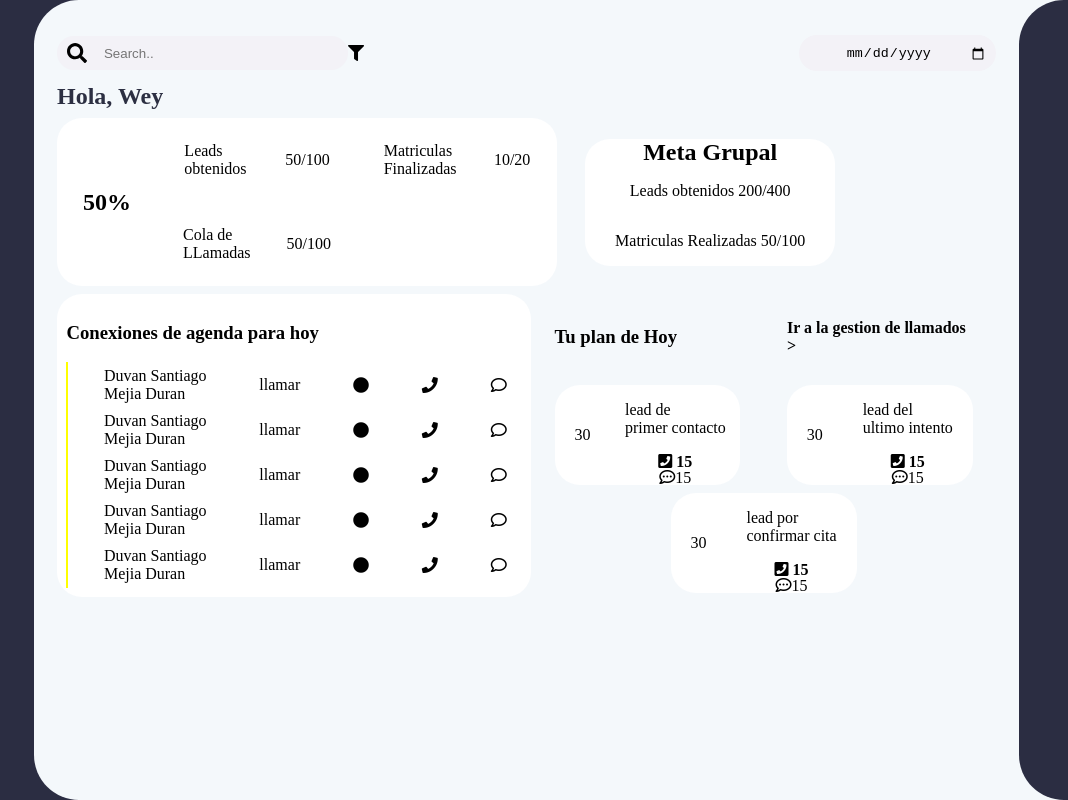
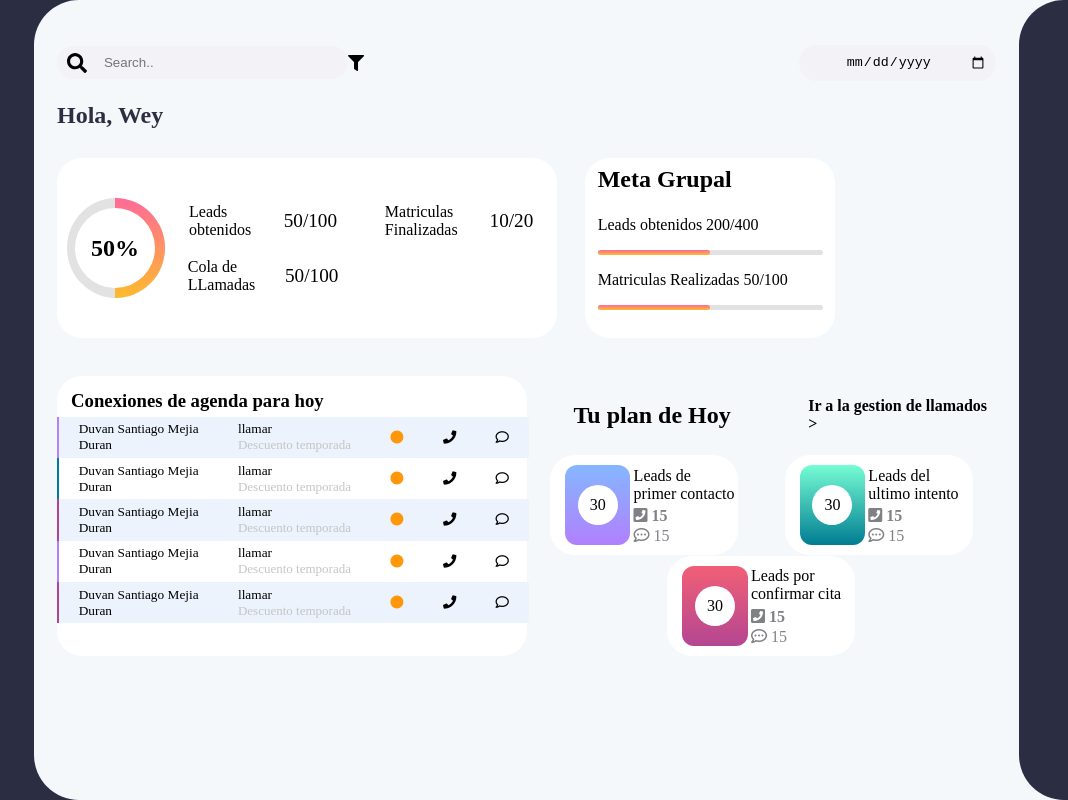
Before and after one commit to SantyM19/Ket-KuepaEduTech, a plain HTML site: page index.html in a window 1280 px wide. Shown: the full height of the page, 94-1162 px from the left. Drawn offline with Linux system fonts and the light colour scheme.

Commit message:
Add CSS Tasks Section

```diff
--- a/index.html
+++ b/index.html
@@ -50,102 +50,118 @@
             <div class="percentages">
                 <div class="percentage containerr">
                     <div class="percentNum">
-                        <h2>50%</h2>
+                        <div class="medium">
+                            <h2>50%</h2>
+                        </div>
                     </div>
                     <div class="inf">
                         <div class="card">
                             <p>Leads <br> obtenidos</p>
-                            <p>50/100</p>
+                            <span>50/100</span>
                         </div>
                         <div class="card">
                             <p>Matriculas <br> Finalizadas</p>
-                            <p>10/20</p>
+                            <span>10/20</span>
                         </div>
                         <div class="card">
                             <p>Cola de <br> LLamadas</p>
-                            <p>50/100</p>
+                            <span>50/100</span>
                         </div>
                     </div>
                 </div>
                 <div class="metaG containerr">
                     <h2>Meta Grupal</h2>
                     <p>Leads obtenidos 200/400</p>
-                    <div class="LeadObtenidos"></div>
+                    <div class="leadObtenidos">
+                        <div class="leadOb"></div>
+                    </div>
                     <p>Matriculas Realizadas 50/100
                     </p>
-                    <div class="LeadObtenidos"></div>
+                    <div class="leadObtenidos">
+                        <div class="leadOb"></div>
+                    </div>
                 </div>
             </div>
             <div class="other">
                 <div class="agend">
                     <h3>Conexiones de agenda para hoy</h3>
-                    <div class="userCall">
-                        <p class="name">Duvan Santiago <br> Mejia Duran</p>
-                        <p class="status">llamar</p>
+                    <div class="userCall one">
+                        <p class="name">Duvan Santiago Mejia <br> Duran</p>
+                        <p class="status">llamar <br> <span>
+                            Descuento temporada
+                        </span></p>
                         <i class="fas fa-circle"></i>
                         <i class="fas fa-phone"></i>
                         <i class="far fa-comment"></i>
                     </div>
-                    <div class="userCall">
-                        <p class="name">Duvan Santiago <br> Mejia Duran</p>
-                        <p class="status">llamar</p>
+                    <div class="userCall two">
+                        <p class="name">Duvan Santiago Mejia <br> Duran</p>
+                        <p class="status">llamar <br> <span>
+                            Descuento temporada
+                        </span></p>
                         <i class="fas fa-circle"></i>
                         <i class="fas fa-phone"></i>
                         <i class="far fa-comment"></i>
                     </div>
-                    <div class="userCall">
-                        <p class="name">Duvan Santiago <br> Mejia Duran</p>
-                        <p class="status">llamar</p>
+                    <div class="userCall three">
+                        <p class="name">Duvan Santiago Mejia <br> Duran</p>
+                        <p class="status">llamar <br> <span>
+                            Descuento temporada
+                        </span></p>
                         <i class="fas fa-circle"></i>
                         <i class="fas fa-phone"></i>
                         <i class="far fa-comment"></i>
                     </div>
-                    <div class="userCall">
-                        <p class="name">Duvan Santiago <br> Mejia Duran</p>
-                        <p class="status">llamar</p>
+                    <div class="userCall four" >
+                        <p class="name">Duvan Santiago Mejia <br> Duran</p>
+                        <p class="status">llamar <br> <span>
+                            Descuento temporada
+                        </span></p>
                         <i class="fas fa-circle"></i>
                         <i class="fas fa-phone"></i>
                         <i class="far fa-comment"></i>
                     </div>
-                    <div class="userCall">
-                        <p class="name">Duvan Santiago <br> Mejia Duran</p>
-                        <p class="status">llamar</p>
+                    <div class="userCall five">
+                        <p class="name">Duvan Santiago Mejia <br> Duran</p>
+                        <p class="status">llamar <br> <span>
+                            Descuento temporada
+                        </span></p>
                         <i class="fas fa-circle"></i>
                         <i class="fas fa-phone"></i>
                         <i class="far fa-comment"></i>
                     </div>
                 </div>
                 <div class="planToday">
-                    <h3>Tu plan de Hoy</h3>
+                    <h2>Tu plan de Hoy</h2>
                     <h4>Ir a la gestion de llamados <span>></span></h4>
                     <div class="leads">
                         <div class="leadO">
                             <p>30</p>
                         </div>
                         <div class="leadT">
-                            <p>lead de <br>primer contacto</p>
-                            <i class="fas fa-phone-square"> 15</i>
-                            <i class="far fa-comment-dots">15</i>
+                            <p>Leads de <br>primer contacto</p>
+                            <i class="fas fa-phone-square">  15</i>
+                            <i class="far fa-comment-dots">  15</i>
                         </div>
                     </div>
                     <div class="leads">
-                        <div class="leadO">
+                        <div class="leadO firstl">
                             <p>30</p>
                         </div>
                         <div class="leadT">
-                            <p>lead del <br> ultimo intento</p>
-                            <i class="fas fa-phone-square"> 15</i>
-                            <i class="far fa-comment-dots">15</i>
+                            <p>Leads del <br> ultimo intento</p>
+                            <i class="fas fa-phone-square">  15</i>
+                            <i class="far fa-comment-dots">  15</i>
                         </div>
                     </div>
                     <div class="leads">
-                        <div class="leadO">
+                        <div class="leadO secondl">
                             <p>30</p>
                         </div>
                         <div class="leadT">
-                            <p>lead por <br> confirmar cita</p>
-                            <i class="fas fa-phone-square"> 15</i>
-                            <i class="far fa-comment-dots">15</i>
+                            <p>Leads por <br> confirmar cita</p>
+                            <i class="fas fa-phone-square">  15</i>
+                            <i class="far fa-comment-dots">  15</i>
                         </div>
                     </div>
 
--- a/styles/Style.css
+++ b/styles/Style.css
@@ -126,7 +126,7 @@ form{
     flex-direction: row;
     width: 100%;
     height: 5%;
-    margin: 0%;
+    margin: 5% 0%;
 }
 
 input{
@@ -143,6 +143,7 @@ input{
     background-repeat: no-repeat;
     background-position-y: center;
     background-position-x: 5px;
+    padding-left: 20%;
 }
 
 .containerr{
@@ -158,7 +159,7 @@ input{
 
 .dos input{
     justify-content: center;
-    width: 50%;
+    width: 115px;
 }
 
 /*---------  Title  -------------*/
@@ -168,6 +169,7 @@ h1{
     justify-self: start;
     margin: 0%;
     color: #2c2f42;
+    margin-bottom: 5%;
 }
 
 /*---------  Percentage  -------------*/
@@ -176,30 +178,57 @@ h1{
     align-items: center;
     flex-direction: column;
     width: 100%;
+    margin-bottom: 5%;
 }
 
 .percentage{
     width: 100%;
+    height: 180px;
     border-radius: 25px;
     background-color: white;
 }
 
 .percentNum{
-    width: 20%;
+    width: 70px;
+    height: 70px;
+    display: flex;
+    justify-content: end;
+    align-items: center;
+    background-color: #e2e2e2;
+    margin-left: 2%;
+    border-radius: 50%;
+}
+
+.medium{
+    width: 35px;
+    height: 70px;
     display: flex;
     justify-content: center;
     align-items: center;
+    background: rgb(253,187,45);
+    background: linear-gradient(0deg, rgba(253,187,45,1) 0%, rgba(255,106,153,1) 100%);
+    border-radius: 0 100px 100px 0;
 }
 
 h2{
     margin: auto;
 }
 
+.medium h2{
+    width: 56px;
+    height: 56px;
+    margin-left: -28px;
+    background-color: white;
+    display: flex;
+    justify-content: center;
+    align-items: center;
+    border-radius: 50%;
+}
 
 .inf{
     display: flex;
     align-items: center;
-    flex-direction: row;
+    flex-direction: column;
     flex-wrap: wrap;
     width: 80%;
 }
@@ -214,12 +243,57 @@ h2{
     box-sizing: border-box;
 }
 
+.card p {
+    margin: 1% 0%;
+}
+
+.card span{
+    font-size: larger;
+}
+
 .metaG{
     flex-direction: column;
     border-radius: 25px;
     background-color: white;
-    width: 250px;
+    width: 100%;
+    height: 180px;
     margin: 1%;
+}
+
+.metaG h2{
+    margin: 3% 0%;
+    width: 90%;
+}
+
+.metaG p{
+    width: 90%;
+}
+
+.leadObtenidos{
+    width: 90%;
+    height: 5px;
+    background-color: #e2e2e2;
+    border-radius: 25px;
+}
+
+.leadOb{
+    width: 50%;
+    height: 5px;
+    background: rgb(253,187,45);
+    background: linear-gradient(0deg, rgba(253,187,45,1) 0%, rgba(255,106,153,1) 100%);
+    border-radius: 25px;
+}
+
+.leadT p{
+    margin: 2% 0%;
+    width: 101px;
+
+}
+
+.leadT i{
+    width: 101px;
+    margin: 2% 0%;
+    color: #808185;
 }
 
 /*---------  Other  -------------*/
@@ -233,11 +307,15 @@ h2{
 
 .agend{
     width: 100%;
-    height: 100%;
+    height: 260px;
     border-radius: 25px;
     background-color: white;
-    padding: 1%;
+    padding: 1% 0%;
     box-sizing: border-box;
+}
+
+.agend h3{
+    margin: 3% 3%;
 }
 
 .userCall{
@@ -249,11 +327,42 @@ h2{
     border-left-style: solid;
     border-left-width: 2px;
     border-left-color: yellow;
-    padding-left: 2%;
+
 }
 
 .userCall p, .userCall i{
     margin: 1% 0%;
+    font-size: smaller;
+}
+
+.status span{
+    font-size: small;
+    color: #c4c5c6;
+    display: none;
+}
+
+.fa-circle{
+    color: #fe9709;
+}
+
+.one{
+    border-left-color: #b282f6;
+    background-color: #ecf3fd;
+}
+
+.two{
+    border-left-color: #037a9c;
+}
+.three{
+    border-left-color: #b44393;
+    background-color: #ecf3fd;
+}
+.four{
+    border-left-color: #b17ffc;
+}
+.five{
+    border-left-color: #b14497;
+    background-color: #ecf3fd;
 }
 
 .planToday{
@@ -262,11 +371,11 @@ h2{
     display: flex;
     align-items: center;
     justify-content: space-around;
-    flex-direction: row;
+    flex-direction: column;
     flex-wrap: wrap;
 }
 
-.planToday h3{
+.planToday h2{
     width: 100%;
 }
 
@@ -275,7 +384,8 @@ h2{
 }
 
 .leads{
-    width: 40%;
+    width: 90%;
+    height: 120px;
     border-radius: 25px;
     background-color: white;
     display: flex;
@@ -284,7 +394,31 @@ h2{
 }
 
 .leadO{
-    width: 30%;
+    margin-left: 15px;
+    width: 80px;
+    height: 80px;
+    border-radius: 12px;
+    background: rgb(176,128,253);
+    background: linear-gradient(0deg, rgba(176,128,253,1) 0%, rgba(133,183,255,1) 100%);
+    display: flex;
+    align-items: center;
+    justify-content: space-around;
+}
+
+.firstl{
+    background: rgb(0,125,146);
+    background: linear-gradient(0deg, rgba(0,125,146,1) 0%, rgba(118,253,212,1) 100%);
+}
+.secondl{
+    background: rgb(180,70,146);
+    background: linear-gradient(0deg, rgba(180,70,146,1) 0%, rgba(241,95,118,1) 100%);
+}
+
+.leadO p{
+    width: 40px;
+    height: 40px;
+    border-radius: 50%;
+    background-color: white;
     display: flex;
     align-items: center;
     justify-content: space-around;
--- a/styles/desktopStyle.css
+++ b/styles/desktopStyle.css
@@ -78,6 +78,7 @@
 
     form{
         height: 8%;
+        margin: 1% 0%;
     }
 
     input{
@@ -88,24 +89,53 @@
     .uno input{
         background-size: 20px 20px;
         background-position-x: 10px;
+        padding-left: 10%;
     }
 
     .dos input{
         width: 30%;
     }
 
+    /*---------  Title  -------------*/
+
+    h1{
+        margin-bottom: 1px;
+    }
+
     /*---------  Percentage  -------------*/
     .percentages{
         flex-direction: row;
-        }
+        margin-bottom: 1%;
+    }
 
     .percentage{
         width: 500px;
+        height: 180px;
     }
 
     .metaG{
         width: 250px;
         margin: 3%;
+    }
+
+    .percentNum{
+        width: 100px;
+        height: 100px;
+    }
+
+    .medium{
+        width: 50px;
+        height: 100px;
+    }
+
+    .medium h2{
+        width: 80px;
+        height: 80px;
+        margin-left: -40px;
+    }
+
+    .inf{
+        flex-direction: row;
     }
 
     /*---------  Other  -------------*/
@@ -115,15 +145,26 @@
     }
 
     .agend{
-        width: 100%;
-        height: 100%;
+        height: 280px;
     }
+
+    .agend h3{
+        margin: 1% 3%;
+    }
+
+    .status span{
+        font-size: small;
+        color: #c4c5c6;
+        display: block;
+    }
+
     .planToday{
         width: 100%;
         height: 100%;
+        flex-direction: row;
     }
 
-    .planToday h3{
+    .planToday h2{
         width: 40%;
     }
 
@@ -134,6 +175,12 @@
 
     .leads{
         width: 40%;
+        height: 100px;
+    }
+
+    .leadO{
+        width: 80px;
+        height: 80px;
     }
 
     /*----  Messages  -----------------------------------------------------------*/
```
